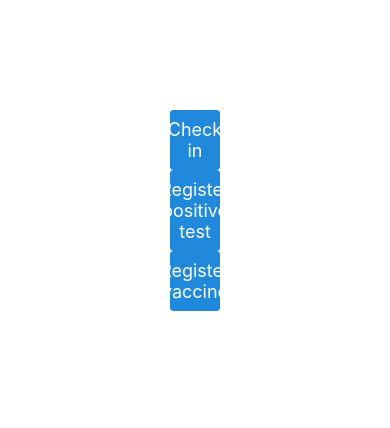
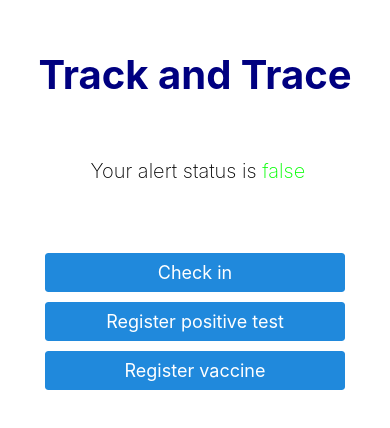
Before and after one commit to SerbanSlincu/law-cs-project, a React Native app in the folder src/userApp/: screen / in a window 390 px wide. Shown: the part 212-640 px from the top of the page. Built offline with nearby package versions, Linux system fonts and the light colour scheme.

Commit message:
Some basic styling to userApp

```diff
--- a/src/userApp/App.js
+++ b/src/userApp/App.js
@@ -2,8 +2,8 @@ import React, {useState} from 'react';
 import { Button } from 'react-native-elements';
 import { placeAbi} from './abi';
 import 'react-native-get-random-values';
-import { styles } from './appStyles.js';
-import { View } from 'react-native';
+import { styles, alert } from './appStyles.js';
+import { View, Text } from 'react-native';
 
 import { ethers } from 'ethers';
 
@@ -12,6 +12,9 @@ import RegisterPositiveTest from './components/RegisterPositiveTest.js';
 import RegisterVaccine from './components/RegisterVaccine.js';
 
 export default function App() {
+
+    //hooks
+    const [alertLevel, setAlertLevel] = useState(false)
 
     /* (Working) Usage of accessing a deployed contract */
     const testPlace = () => {
@@ -34,6 +37,11 @@ export default function App() {
 
    return (
         <View style={styles.dashboard}>
+            <Text style={styles.title}> Track and Trace </Text>
+            <Text style={styles.alertLevel}> Your alert status is
+                <Text style={alertLevel ? alert.red : alert.green}> {String(alertLevel)}
+                </Text>
+            </Text>
             <CheckIn/>
             <RegisterPositiveTest/>
             <RegisterVaccine/>
--- a/src/userApp/appStyles.js
+++ b/src/userApp/appStyles.js
@@ -8,16 +8,44 @@ const styles = StyleSheet.create({
     alignItems: 'center',
     justifyContent: 'center',
   },
-
-})
-
-const buttons = StyleSheet.create({
-
-  main: {
-    width: 50,
-    color: '#8a2be2',
+  overlay: {
+    backgroundColor: '#fff',
+    alignItems: 'center',
+    justifyContent: 'center',
+  },
+  text: {
+    fontWeight: 'bold',
+    fontSize: 20,
+    textAlign: 'center',
+    marginVertical: 10,
+  },
+  button: {
+    width: 300,
+    marginTop: 10,
+  },
+  title: {
+    marginVertical:20,
+    marginBottom: 60,
+    fontWeight: '700',
+    fontSize: 40,
+    textShadowRadius: 5,
+    color: '#000080',
+  },
+  alertLevel: {
+    marginBottom: 60,
+    fontWeight: '200',
+    fontSize: 20,
   }
 
 })
 
-export { styles, buttons };
+const alert = StyleSheet.create({
+ green: {
+    color: '#00ff00'
+  },
+  red: {
+    color: '#ff0000'
+  }
+})
+
+export { styles, alert };
--- a/src/userApp/components/CheckIn.js
+++ b/src/userApp/components/CheckIn.js
@@ -5,6 +5,7 @@ import 'react-native-get-random-values';
 import { buttons } from '../appStyles.js';
 import { View, Text } from 'react-native';
 import QRCode from 'react-native-qrcode-svg';
+import { styles } from '../appStyles.js';
 
 import { ethers } from 'ethers';
 
@@ -26,7 +27,7 @@ export default function CheckIn() {
 
         var wallet = new ethers.Wallet.createRandom();
         setWalletAddress(wallet.address);
-        console.log(wallet.address);
+        // console.log(wallet.address);
         setOverlayVisible(true);
    }
 
@@ -36,17 +37,19 @@ export default function CheckIn() {
 
    if(isOverlayVisible == false){
         return (
-            <Button style={buttons.main}
+            <View style={styles.button}>
+                <Button
                     onPress={createWallet}
                     title="Check in"
                 />
+             </View>
         );
    }
    if(isOverlayVisible == true){
         return(
             <Overlay isVisible={isOverlayVisible}>
-                <View>
-                    <Text>
+                <View style={styles.overlay}>
+                    <Text style={styles.text}>
                         Show this QR code to complete the check in
                     </Text>
                     <QRCode
@@ -55,10 +58,12 @@ export default function CheckIn() {
                         bgColor='black'
                         fgColor='white'
                     />
+                    <View style={styles.button}>
                         <Button
                             onPress={toggleOverlay}
                             title="Done"
                         />
+                    </View>
                 </View>
             </Overlay>
         );
--- a/src/userApp/components/RegisterPositiveTest.js
+++ b/src/userApp/components/RegisterPositiveTest.js
@@ -1,13 +1,16 @@
 /* The positive test registering */
 import React, { useState } from 'react';
 import { Button } from 'react-native-elements';
-import { buttons } from '../appStyles.js';
+import { View, Text } from 'react-native';
+import { styles } from '../appStyles.js';
 
 export default function RegisterPositiveTest() {
 
     return (
-        <Button style={buttons.main}
-            title="Register positive test"
-        />
+        <View style={styles.button}>
+            <Button
+                title="Register positive test"
+            />
+        </View>
     );
 }
--- a/src/userApp/components/RegisterVaccine.js
+++ b/src/userApp/components/RegisterVaccine.js
@@ -2,13 +2,16 @@
 /* The positive test registering */
 import React, { useState } from 'react';
 import { Button } from 'react-native-elements';
-import { buttons } from '../appStyles.js';
+import { View, Text } from 'react-native';
+import { styles } from '../appStyles.js';
 
 export default function RegisterVaccine() {
 
     return (
-        <Button style={buttons.main}
-            title="Register vaccine"
-        />
+        <View style={styles.button}>
+            <Button
+                title="Register vaccine"
+            />
+        </View>
     );
 }
```
Lines whose indentation alone changed are shown as unchanged.
